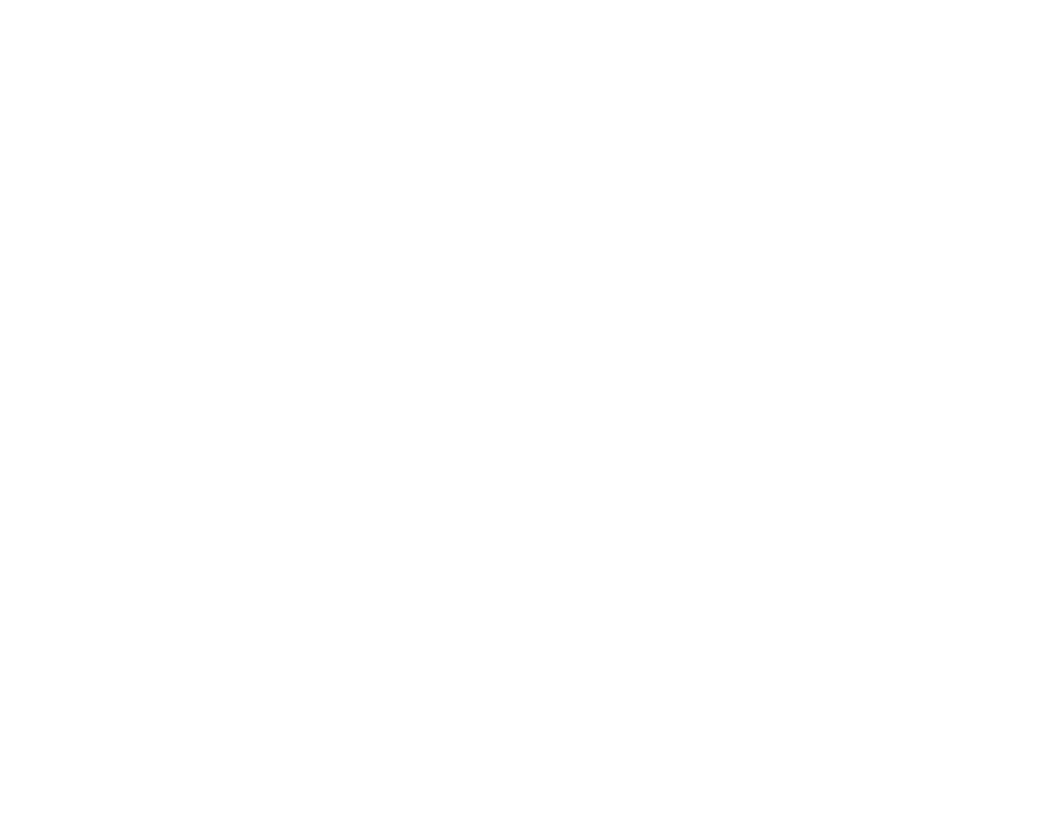
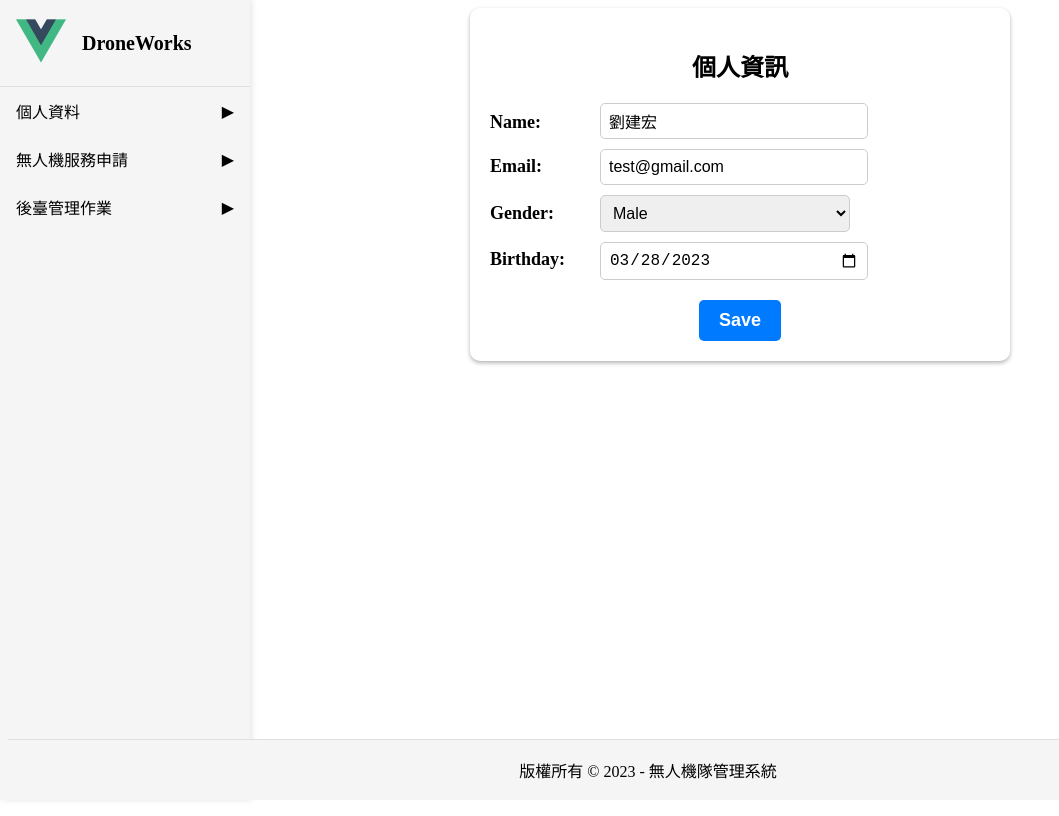
Before and after one commit to liuchienhung/droneworks, a Vue app: page /home/basic in a window 1280 px wide. Before the commit this address had no page. Shown: the whole page, without its empty margins (0-1059 px from the left). Built offline with nearby package versions, Linux system fonts and the light colour scheme.

Commit message:
fixed submenu cannot show on HomePage.vue

```diff
--- a/src/components/BasicInfo.vue
+++ b/src/components/BasicInfo.vue
@@ -1,7 +1,97 @@
 <template>
-    <div>
-      <h1>This is a basic Vue component.</h1>
-      <p>Content goes here.</p>
-      <p>Under construction...</p>
-    </div>
-  </template>
+  <div class="profile">
+    <h2>個人資訊</h2>
+    <form>
+      <div>
+        <label for="name">Name:</label>
+        <input type="text" id="name" v-model="name">
+      </div>
+      <div>
+        <label for="email">Email:</label>
+        <input type="email" id="email" v-model="email">
+      </div>
+      <div>
+        <label for="gender">Gender:</label>
+        <select id="gender" v-model="gender">
+          <option value="male">Male</option>
+          <option value="female">Female</option>
+          <option value="other">Other</option>
+        </select>
+      </div>
+      <div>
+        <label for="birthday">Birthday:</label>
+        <input type="date" id="birthday" v-model="birthday">
+      </div>
+      <button type="submit" @click.prevent="saveProfile">Save</button>
+    </form>
+  </div>
+</template>
+
+<script>
+export default {
+  data() {
+    return {
+      name: '劉建宏',
+      email: 'test@gmail.com',
+      gender: 'male',
+      birthday: '2023-03-28'
+    }
+  },
+  methods: {
+    saveProfile() {
+      // 將資料提交到後端或進行其他操作
+      console.log('Profile saved!');
+    }
+  }
+}
+</script>
+<style scoped>
+.profile {
+  max-width: 500px;
+  margin: 0 auto;
+  padding: 20px;
+  background-color: #fff;
+  border-radius: 10px;
+  box-shadow: 0 2px 4px rgba(0, 0, 0, 0.3);
+}
+
+.profile h2 {
+  font-size: 24px;
+  margin-bottom: 20px;
+  text-align: center;
+}
+
+.profile form div {
+  margin-bottom: 10px;
+}
+
+.profile label {
+  display: inline-block;
+  width: 100px;
+  font-size: 18px;
+  font-weight: bold;
+  margin-right: 10px;
+}
+
+.profile input,
+.profile select {
+  width: 250px;
+  padding: 8px;
+  font-size: 16px;
+  border-radius: 5px;
+  border: 1px solid #ccc;
+}
+
+.profile button[type="submit"] {
+  display: block;
+  margin: 20px auto 0;
+  padding: 10px 20px;
+  font-size: 18px;
+  font-weight: bold;
+  color: #fff;
+  background-color: #007bff;
+  border: none;
+  border-radius: 5px;
+  cursor: pointer;
+}
+</style>
--- a/src/router/index.js
+++ b/src/router/index.js
@@ -1,9 +1,9 @@
 import { createRouter, createWebHistory } from 'vue-router'
 import LoginPage from '@/components/LoginPage.vue'
 import HomePage from '@/components/HomePage.vue'
-import ProfilePage from '@/components/ProfilePage.vue'
-import AdminPage from '@/components/AdminPage.vue'
-import ServiceApplication from '@/components/ServiceApplication.vue'
+//import ProfilePage from '@/components/ProfilePage.vue'
+//import AdminPage from '@/components/AdminPage.vue'
+//import ServiceApplication from '@/components/ServiceApplication.vue'
 import ServiceApply from '@/components/ServiceApply.vue'
 import MyApplications from '@/components/MyApplications.vue'
 import ApplicationReview from '@/components/ApplicationReview.vue'
@@ -30,11 +30,6 @@
       component: HomePage,
       children: [
         {
-          path: 'profile',
-          name: 'ProfilePage',
-          component: ProfilePage,
-          children: [
-            {
           path: 'basic',
           name: 'BasicInfo',
           component: BasicInfo
@@ -48,15 +43,7 @@
           path: 'avatar',
           name: 'AvatarSetting',
           component: AvatarSetting
-            }
-          ]
-        },
-        {
-          path: 'service',
-          name: 'ServiceApplication',
-          component: ServiceApplication,
-          children: [
-            {
+        },{
           path: 'apply',
           name: 'ServiceApply',
           component: ServiceApply
@@ -70,14 +57,7 @@
           path: 'applicationreview',
           name: 'ApplicationReview',
           component: ApplicationReview
-            }
-          ]
         },
-        {
-          path: 'admin',
-          name: 'AdminPage',
-          component: AdminPage,
-          children: [
         {
           path: 'report',
           name: 'ReportInfo',
@@ -86,8 +66,6 @@
       ]
     }
   ]
-    }
-  ]
 })
 
 export default router
```
Lines whose indentation alone changed are shown as unchanged.
